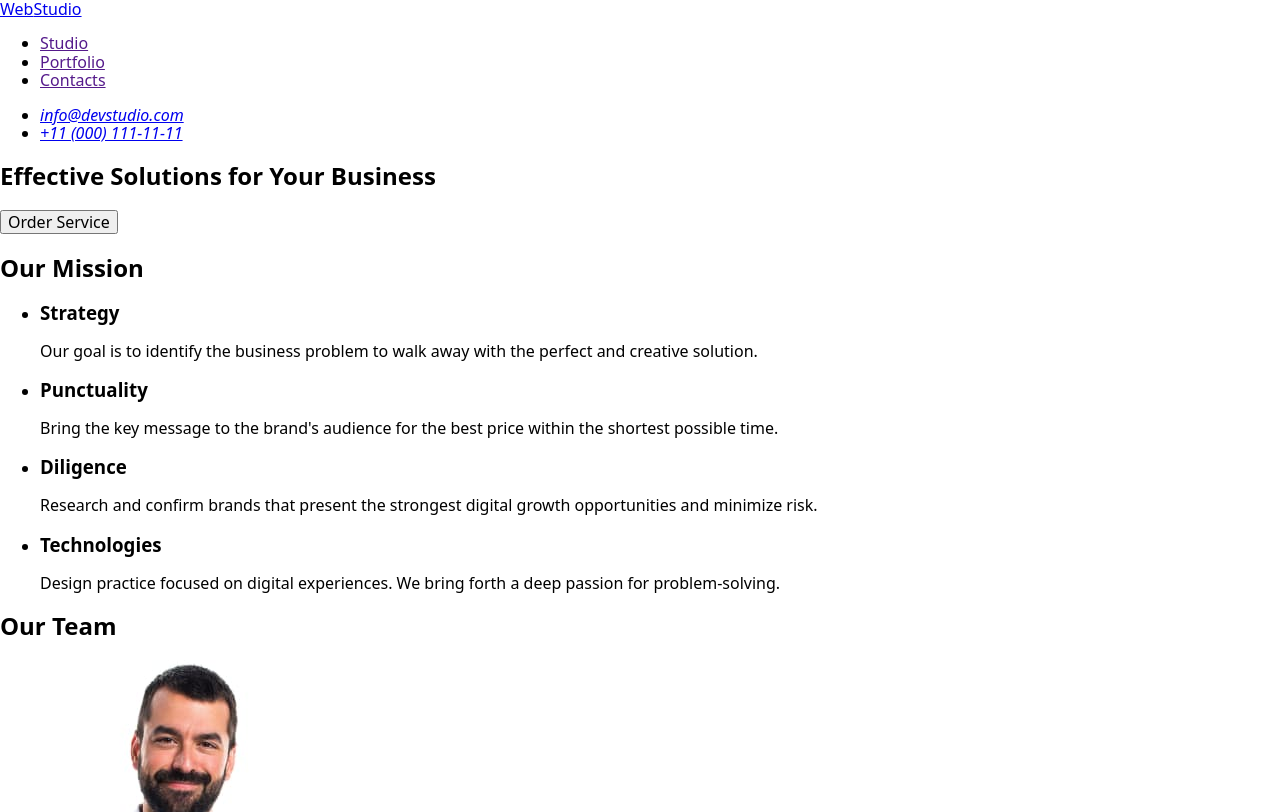
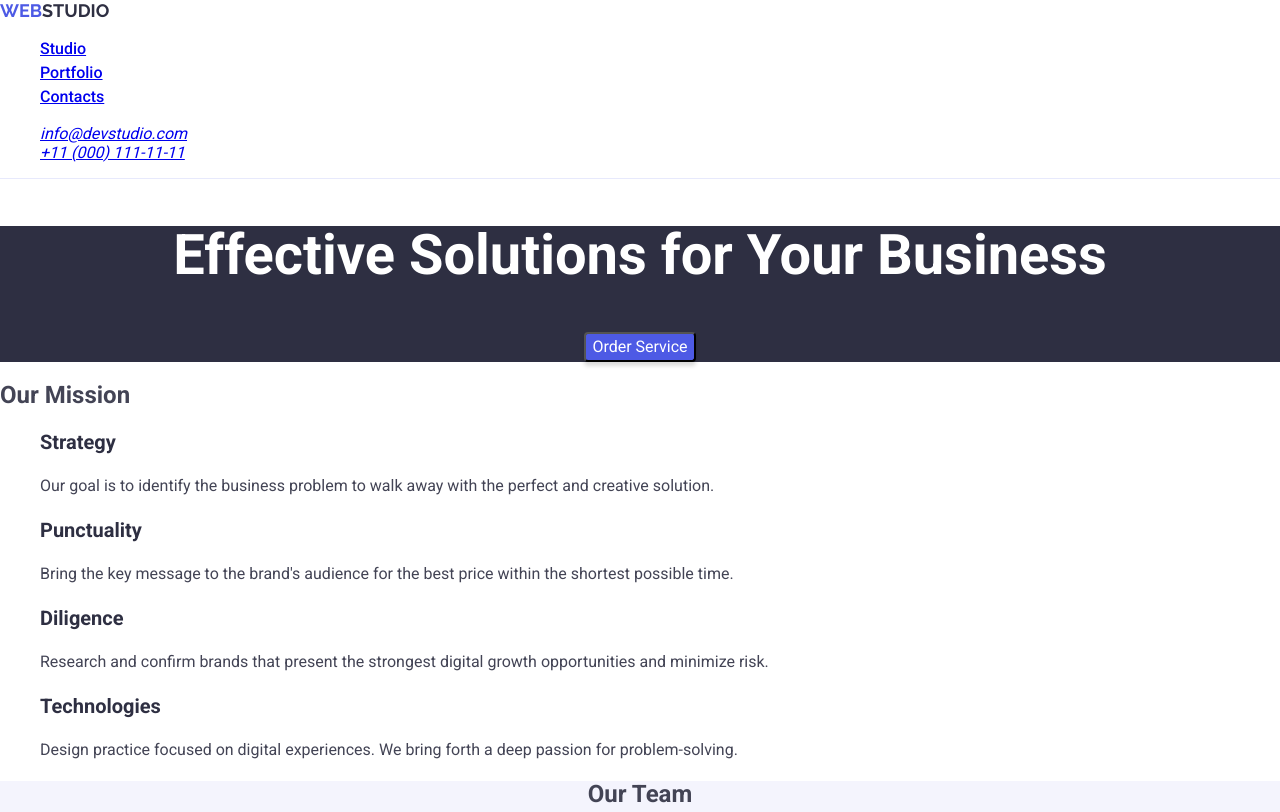
Before and after one commit to can-guzel/goit-markup-hw-03, a plain HTML site: page index.html in a window 1280 px wide. Shown: the top 812 px of the page. Drawn offline with nearby package versions, Linux system fonts and the light colour scheme.

Commit message:
Added CSS

```diff
--- a/css/styles.css
+++ b/css/styles.css
@@ -0,0 +1,118 @@
+body {
+  font-family: "Roboto", serif;
+  color: #434455;
+  background-color: #ffffff;
+}
+.navbar {
+  border-bottom: 1px solid rgba(231, 233, 252, 1);
+}
+.logo {
+  color: #4d5ae5;
+  font-family: "Raleway", serif;
+  font-size: 18px;
+  text-transform: uppercase;
+  text-decoration: none;
+  letter-spacing: 3%;
+  line-height: 1.17;
+}
+
+.logo .logo-span1 {
+  color: #2e2f42;
+}
+.logo .logo-span2 {
+  color: #f4f4fd;
+}
+
+.navbar-links {
+  color: #2e2f42;
+  list-style-type: none;
+  font-weight: 500;
+  text-decoration: none;
+  line-height: 1.5;
+  letter-spacing: 2%;
+}
+
+.navbar-links:hover {
+  color: #404bbf;
+}
+.contact {
+  list-style-type: none;
+}
+.contact:hover {
+  color: #404bbf;
+}
+
+.first-section {
+  color: #ffffff;
+  background-color: #2e2f42;
+  text-align: center;
+}
+
+.main-title {
+  font-size: 56px;
+  letter-spacing: 2%;
+  line-height: 1.07;
+  text-align: center;
+}
+.order-button {
+  color: #ffffff;
+  letter-spacing: 4%;
+  line-height: 1.5;
+  background-color: #4d5ae5;
+  border-radius: 4px;
+  box-shadow: 0px 4px 4px 0px rgba(0, 0, 0, 0.15);
+}
+
+.order-button:hover {
+  background-color: #404bbf;
+}
+
+ul {
+  list-style-type: none;
+}
+.mission-section h3 {
+  color: #2e2f42;
+  font-size: 20px;
+  line-height: 1.2;
+  letter-spacing: 2%;
+}
+
+.mission-section p {
+  line-height: 1.5;
+  letter-spacing: 2%;
+}
+
+.team-section {
+  background-color: #f4f4fd;
+  text-align: center;
+}
+
+.team-section li {
+  background-color: #ffffff;
+  box-shadow: 0px 2px 1px 0px rgba(46, 47, 66, 0.08);
+  box-shadow: 0px 1px 1px 0px rgba(46, 47, 66, 0.16);
+  box-shadow: 0px 1px 6px 0px rgba(46, 47, 66, 0.08);
+}
+
+.portfolio-section {
+  text-align: center;
+}
+
+.portfolio-section h2 {
+  font-size: 36px;
+  line-height: 1.5;
+}
+
+.portfolio-section li {
+  border-width: 0px, 1px, 1px, 1px;
+  border-style: solid;
+  border-color: rgba(231, 233, 252, 1);
+}
+
+.footer {
+  background-color: #2e2f42;
+  text-decoration: none;
+}
+.footer p {
+  color: #f4f4fd;
+}
--- a/index.html
+++ b/index.html
@@ -3,7 +3,12 @@
   <head>
     <meta charset="UTF-8" />
     <meta name="viewport" content="width=device-width, initial-scale=1.0" />
-    <link type="stylesheet" href="./css/styles.css" />
+    <link rel="preconnect" href="https://fonts.googleapis.com" />
+    <link rel="preconnect" href="https://fonts.gstatic.com" crossorigin />
+    <link
+      href="https://fonts.googleapis.com/css2?family=Raleway:wght@700&family=Roboto:wght@400;500;700&display=swap"
+      rel="stylesheet"
+    />
     <link
       rel="stylesheet"
       href="https://cdnjs.cloudflare.com/ajax/libs/modern-normalize/3.0.1/modern-normalize.css"
@@ -11,26 +16,28 @@
       crossorigin="anonymous"
       referrerpolicy="no-referrer"
     />
+    <link rel="stylesheet" href="./css/styles.css" />
     <title>WebStudio</title>
   </head>
 
   <body>
     <header>
-      <nav>
-        <a href="./index.html">Web<span class="logo">Studio</span></a>
-        <ul>
+      <nav class="navbar">
+        <a class="logo" href="./index.html"
+          >Web<span class="logo-span1">Studio</span></a
+        >
+        <ul class="navbar-links">
           <li>
-            <a href="">Studio</a>
+            <a href="./index.html">Studio</a>
           </li>
           <li>
-            <a href="">Portfolio</a>
+            <a href="./index.html">Portfolio</a>
           </li>
           <li>
-            <a href="">Contacts</a>
+            <a href="./index.html">Contacts</a>
           </li>
         </ul>
-      </nav>
-      <address>
+        <address class="contact">
           <ul>
             <li>
               <a href="mailto:info@devstudio.com">info@devstudio.com</a>
@@ -40,15 +47,16 @@
             </li>
           </ul>
         </address>
+      </nav>
     </header>
 
     <main>
-      <section>
-        <h1>Effective Solutions for Your Business</h1>
-        <button type="button">Order Service</button>
+      <section class="first-section">
+        <h1 class="main-title">Effective Solutions for Your Business</h1>
+        <button class="order-button" type="button">Order Service</button>
       </section>
 
-      <section>
+      <section class="mission-section">
         <h2>Our Mission</h2>
         <ul>
           <li>
@@ -82,7 +90,7 @@
         </ul>
       </section>
 
-      <section>
+      <section class="team-section">
         <h2>Our Team</h2>
         <ul>
           <li>
@@ -108,7 +116,7 @@
         </ul>
       </section>
 
-      <section>
+      <section class="portfolio section">
         <h2>Our Portfolio</h2>
         <div>
           <ul class="portfolio-list">
@@ -163,8 +171,10 @@
       </section>
     </main>
 
-    <footer>
-      <a href="./index.html">WebStudio</a>
+    <footer class="footer">
+      <a class="logo" href="./index.html"
+        >Web<span class="logo-span2">Studio</span></a
+      >
       <p>
         Increase the flow of customers and sales for your business with digital
         marketing & growth solutions.
```
Lines whose indentation alone changed are shown as unchanged.
